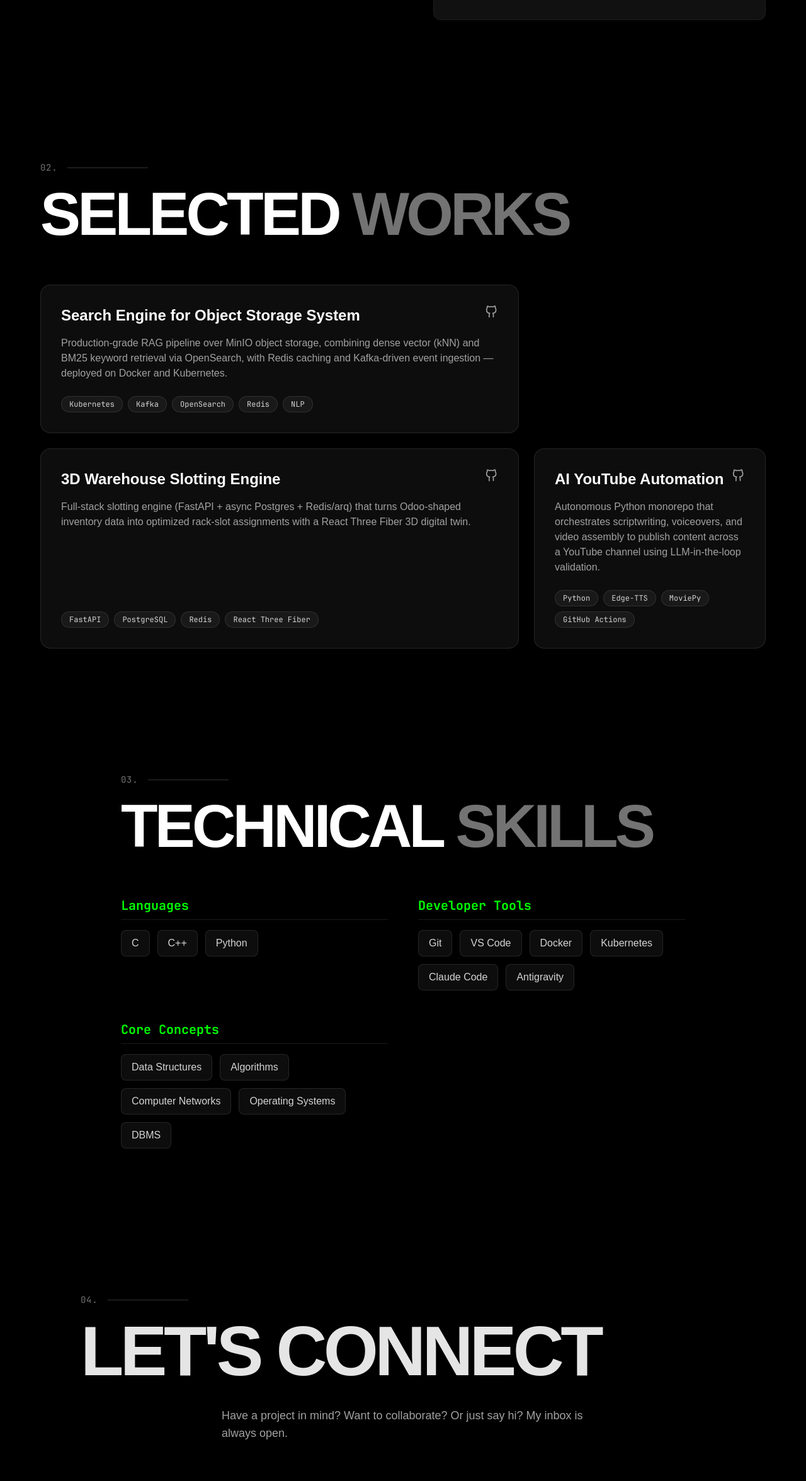
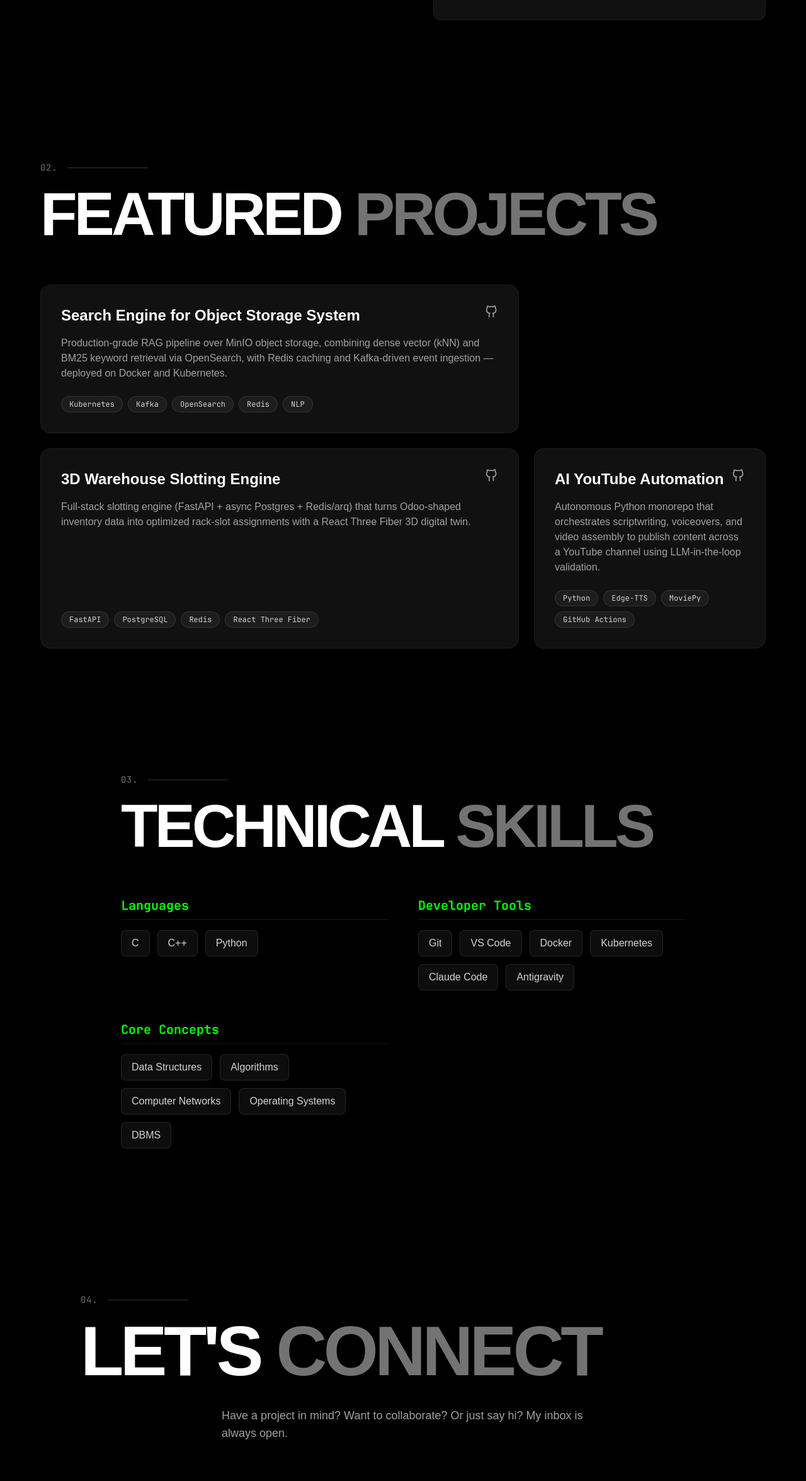
Before and after one commit to nitinbs24/Portfolio, a Next.js app: page / in a window 1280 px wide. Shown: the part 1628-3980 px from the top of the page at 63% size. Built offline with nearby package versions, Linux system fonts and the light colour scheme; a web font is replaced by a local one.

Commit message:
style: remove green accent hover from projects and update Contact header style

```diff
--- a/components/sections/Contact.tsx
+++ b/components/sections/Contact.tsx
@@ -48,10 +48,11 @@ export function Contact() {
           whileInView={{ opacity: 1, y: 0 }}
           viewport={{ once: true, margin: "-100px" }}
           transition={{ duration: 0.6 }}
-          className="text-6xl md:text-[7rem] font-bold tracking-tighter mb-8 w-full uppercase text-neutral-200"
+          className="text-6xl md:text-[7rem] font-bold tracking-tighter mb-8 w-full uppercase"
           style={{ fontFamily: "var(--font-display)" }}
         >
-          Let's Connect
+          <span className="text-white">Let's </span>
+          <span className="text-neutral-500">Connect</span>
         </motion.h2>
 
         {/* Subtitle */}
--- a/components/sections/Projects.tsx
+++ b/components/sections/Projects.tsx
@@ -71,8 +71,8 @@ export function Projects() {
           className="text-6xl md:text-[6rem] font-black tracking-tighter mb-16 uppercase w-full"
           style={{ fontFamily: "var(--font-display)" }}
         >
-          <span className="text-white">Selected </span>
-          <span className="text-neutral-500">Works</span>
+          <span className="text-white">Featured </span>
+          <span className="text-neutral-500">Projects</span>
         </motion.h2>
 
         <motion.div
@@ -105,14 +105,14 @@ function ProjectCard({ project }: { project: Project }) {
     <motion.div
       variants={itemVariants}
       className={cn(
-        "group relative flex flex-col bg-white/5 border border-white/10 rounded-2xl overflow-hidden transition-all duration-300 hover:-translate-y-1 hover:shadow-[0_8px_30px_rgb(0,0,0,0.12)] hover:border-accent/50",
+        "group relative flex flex-col bg-[#111] border border-white/5 rounded-2xl overflow-hidden transition-all duration-300 hover:-translate-y-1 hover:border-white/10",
         project.featured ? "md:col-span-2" : "col-span-1"
       )}
     >
       <div className="p-6 md:p-8 flex-1 flex flex-col">
         <div className="flex justify-between items-start mb-4">
           <h3
-            className="text-2xl font-bold text-white group-hover:text-accent transition-colors"
+            className="text-2xl font-bold text-white transition-colors"
             style={{ fontFamily: "var(--font-display)" }}
           >
             {project.title}
```
